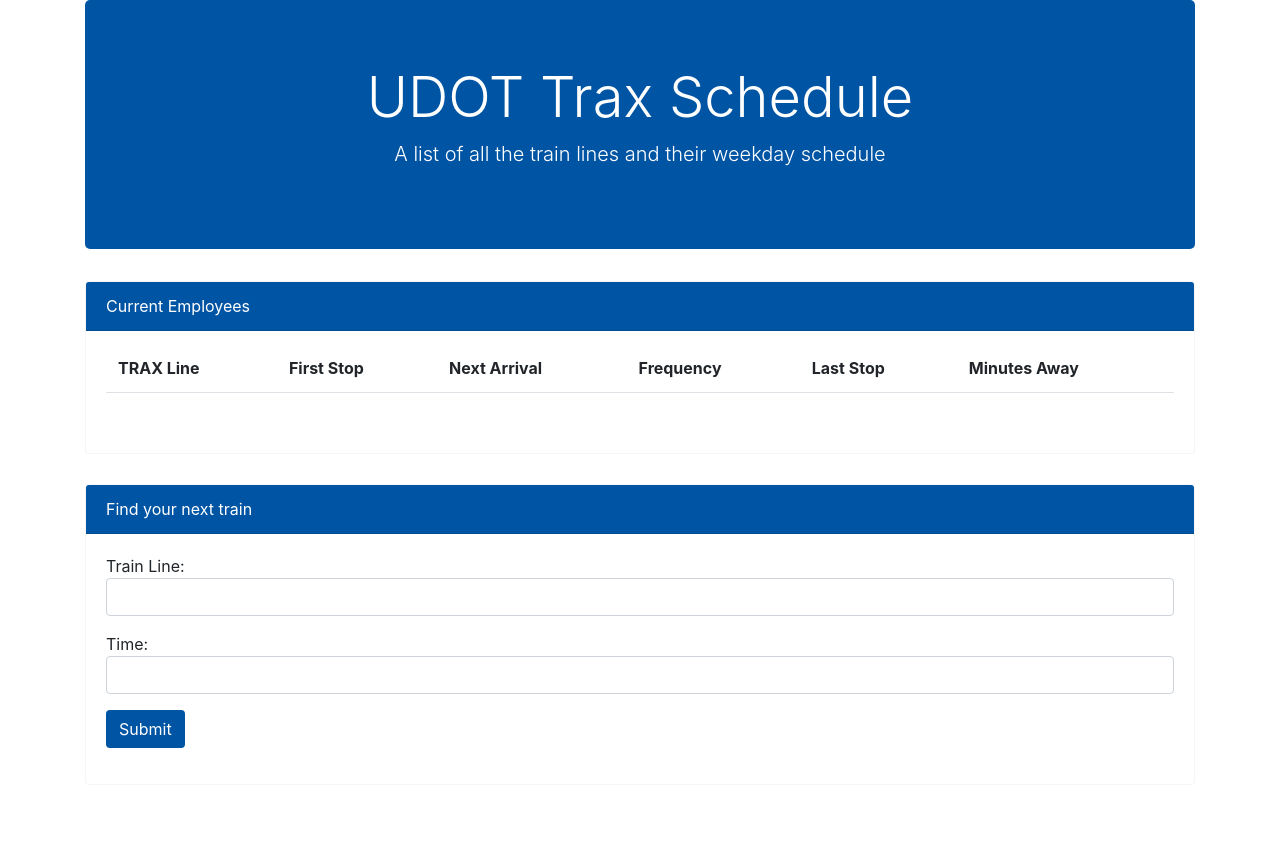
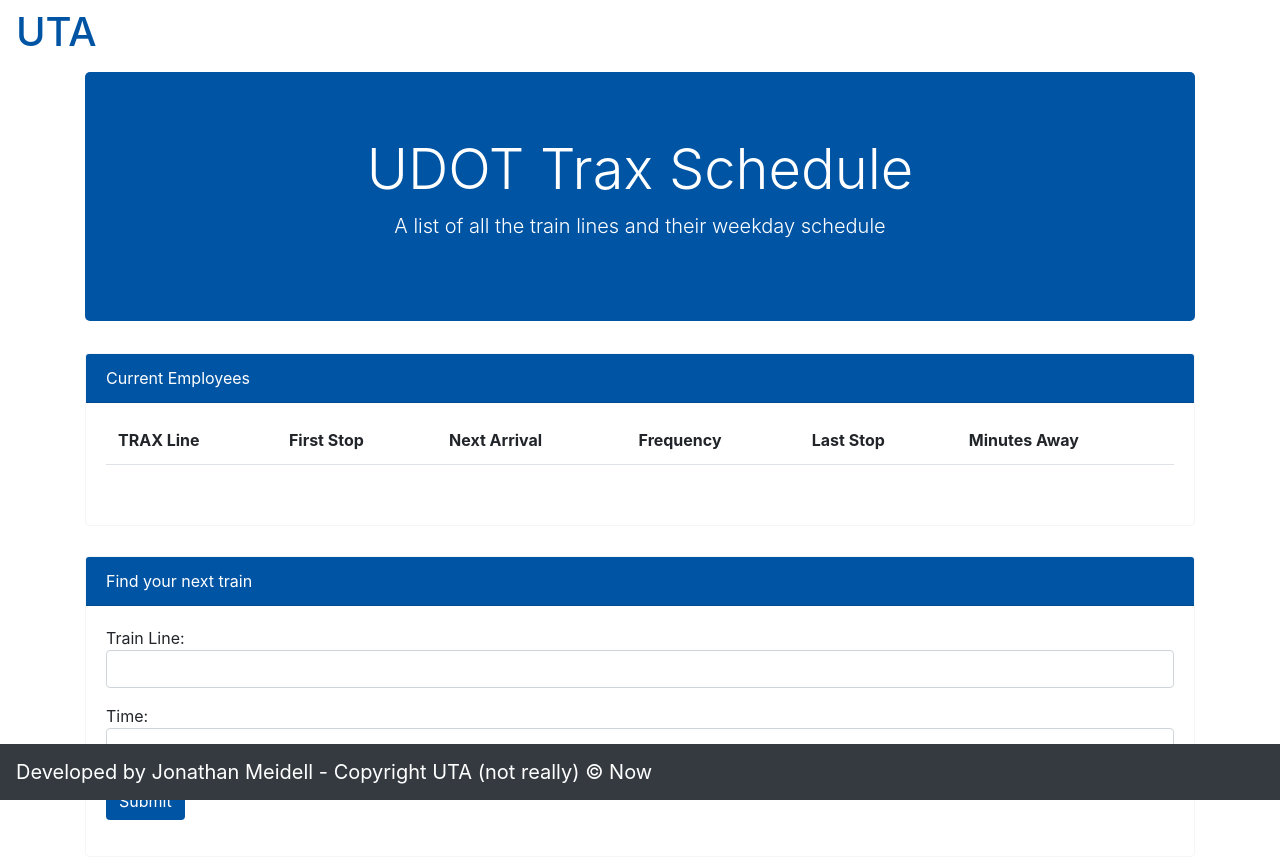
Before and after one commit to jonmeidell/train-schedule, a plain HTML site: page index.html in a window 1280 px wide. Before the commit the page ends 815 px from the top, so only its background shows below. Drawn offline with nearby package versions, Linux system fonts and the light colour scheme.

Commit message:
minor changes to look

```diff
--- a/assets/css/style.css
+++ b/assets/css/style.css
@@ -18,3 +18,7 @@
     border: none !important;
     padding-top: 5px;
 }
+
+.header {
+    color: #0054A4;
+}
--- a/index.html
+++ b/index.html
@@ -1,5 +1,6 @@
 <!DOCTYPE html>
 <html lang="en">
+
 <head>
     <title>Train schedule</title>
     <meta charset="UTF-8">
@@ -8,7 +9,11 @@
         integrity="sha384-Vkoo8x4CGsO3+Hhxv8T/Q5PaXtkKtu6ug5TOeNV6gBiFeWPGFN9MuhOf23Q9Ifjh" crossorigin="anonymous">
     <link rel="stylesheet" type="text/css" href="./assets/css/style.css">
 </head>
+
 <body>
+    <nav class="navbar navbar-expand-sm bg-white">
+            <h1 class="header">UTA</h1>
+    </nav>
     <!-- add header -->
     <div class="container">
         <!-- jumbotron -->
@@ -72,11 +77,14 @@
         </div>
     </div>
     <!-- add footer -->
-
+    <nav class="navbar navbar-expand-sm bg-dark navbar-dark fixed-bottom">
+        <a class="navbar-brand" href="#">Developed by Jonathan Meidell - Copyright UTA (not really) © Now</a>
+    </nav>
     <!-- should this go above or below jquery? -->
     <script src="https://cdn.jsdelivr.net/momentjs/2.12.0/moment.min.js"></script>
 
     <script src="https://cdnjs.cloudflare.com/ajax/libs/jquery/3.2.1/jquery.min.js"></script>
     <script src="./assets/javascript/app.js"></script>
 </body>
+
 </html>
```
